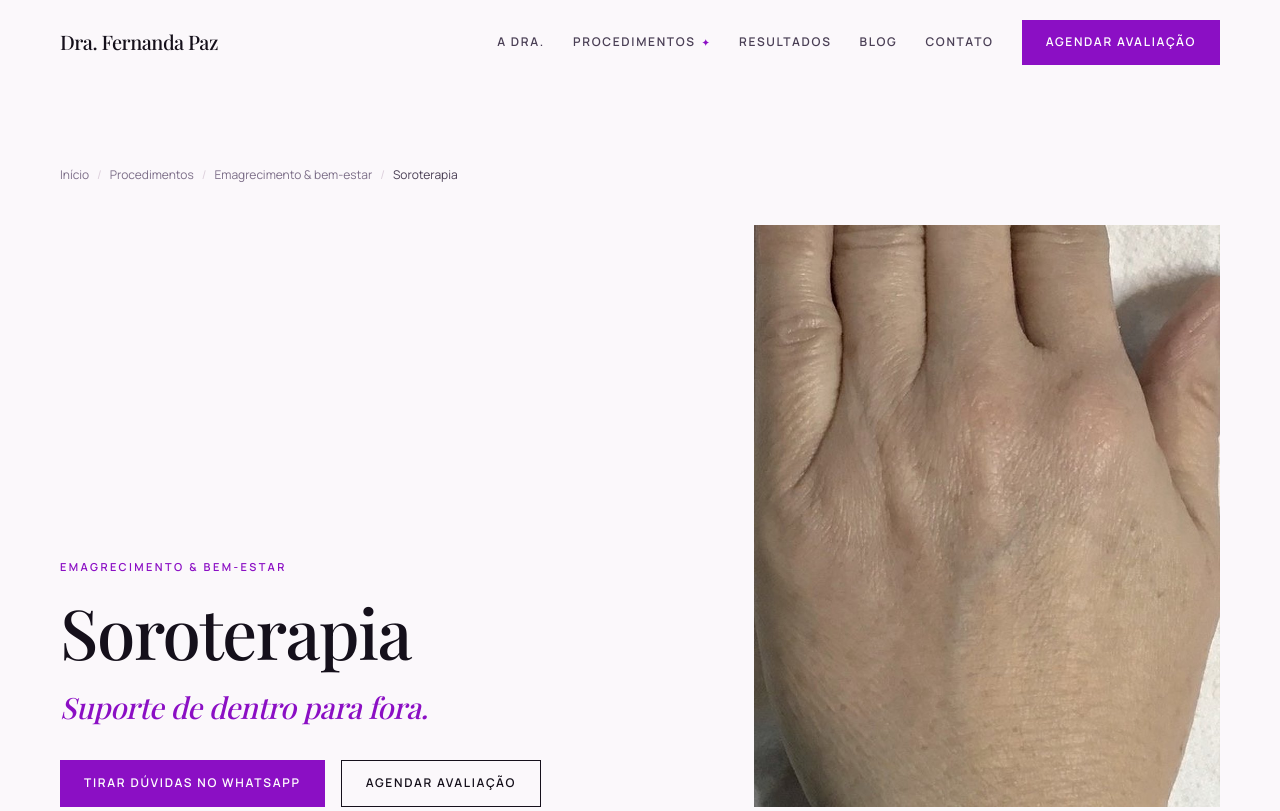
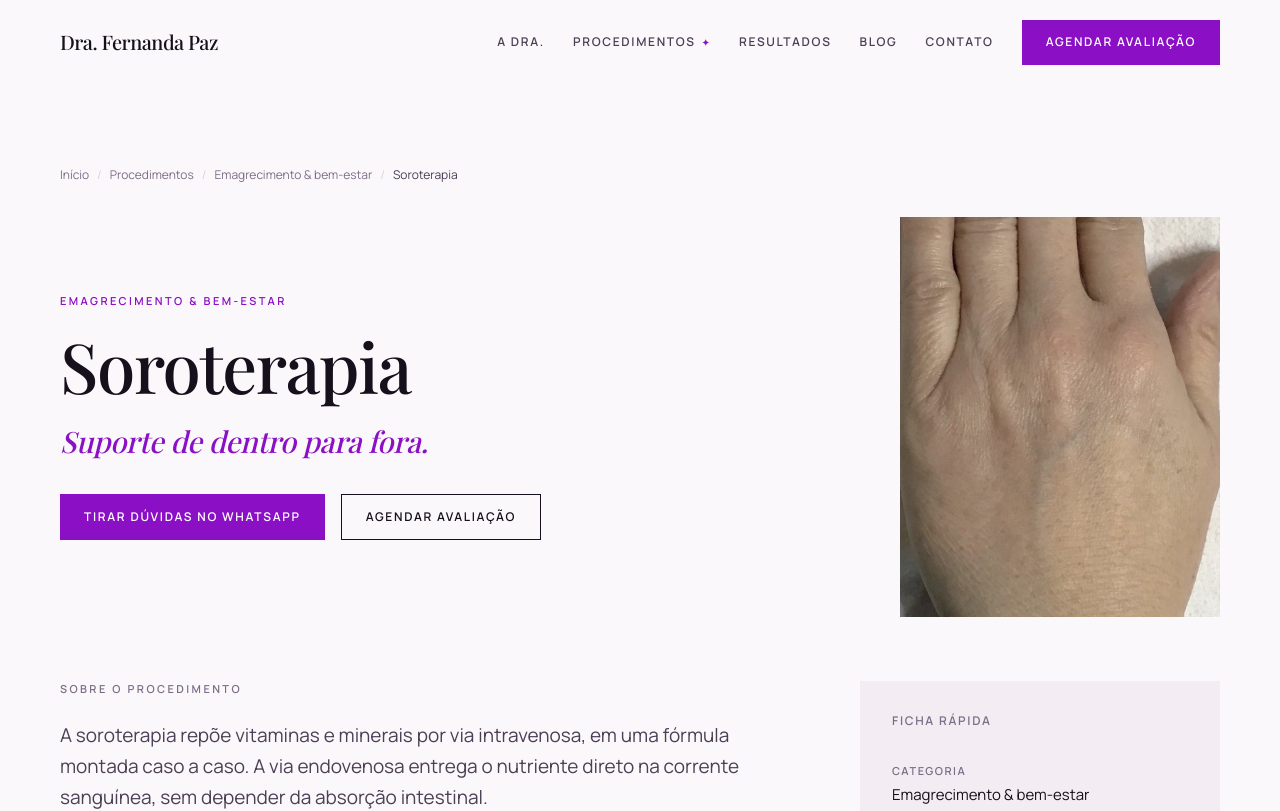
Before and after one commit to fernandapazbiomedica-lgtm/site-fernanda-paz, a Next.js app: page /procedimentos/bem-estar/soroterapia in a window 1280 px wide. Shown: the top 811 px of the page. Built offline with nearby package versions, Linux system fonts and the light colour scheme; a web font is replaced by a local one.

Commit message:
Hero de procedimento e categoria: texto centralizado com a imagem e coluna de foto mais estreita, sem o vazio no topo

```diff
--- a/app/procedimentos/[categoria]/[slug]/page.tsx
+++ b/app/procedimentos/[categoria]/[slug]/page.tsx
@@ -90,7 +90,7 @@ export default async function ProcedimentoPage({ params }: Props) {
             { label: p.nome },
           ]}
         />
-        <div className="grid lg:grid-cols-[1.15fr_0.85fr] gap-10 lg:gap-16 items-end mt-10">
+        <div className="grid lg:grid-cols-[1.35fr_0.58fr] gap-10 lg:gap-14 items-center mt-8">
           <div>
             <p className="eyebrow">{c.nome}</p>
             <h1 className="display text-d1 mt-6">{p.nome}</h1>
@@ -107,7 +107,7 @@ export default async function ProcedimentoPage({ params }: Props) {
           <Foto
             src={imagemProcedimento(p.slug, p.categoria)}
             alt={`${p.nome} no Guarujá, Dra. Fernanda Paz`}
-            className="aspect-[4/5] w-full"
+            className="aspect-[4/5] w-full max-w-[320px] justify-self-start lg:justify-self-end"
             prioridade
           />
         </div>
--- a/app/procedimentos/[categoria]/page.tsx
+++ b/app/procedimentos/[categoria]/page.tsx
@@ -52,7 +52,7 @@ export default async function CategoriaPage({ params }: Props) {
             { label: c.nome },
           ]}
         />
-        <div className="grid lg:grid-cols-[1.1fr_0.9fr] gap-10 lg:gap-16 items-end mt-10">
+        <div className="grid lg:grid-cols-[1.15fr_0.85fr] gap-10 lg:gap-16 items-center mt-10">
           <div>
             <p className="eyebrow">Categoria</p>
             <h1 className="display text-d1 mt-6">{c.nome}</h1>
```
